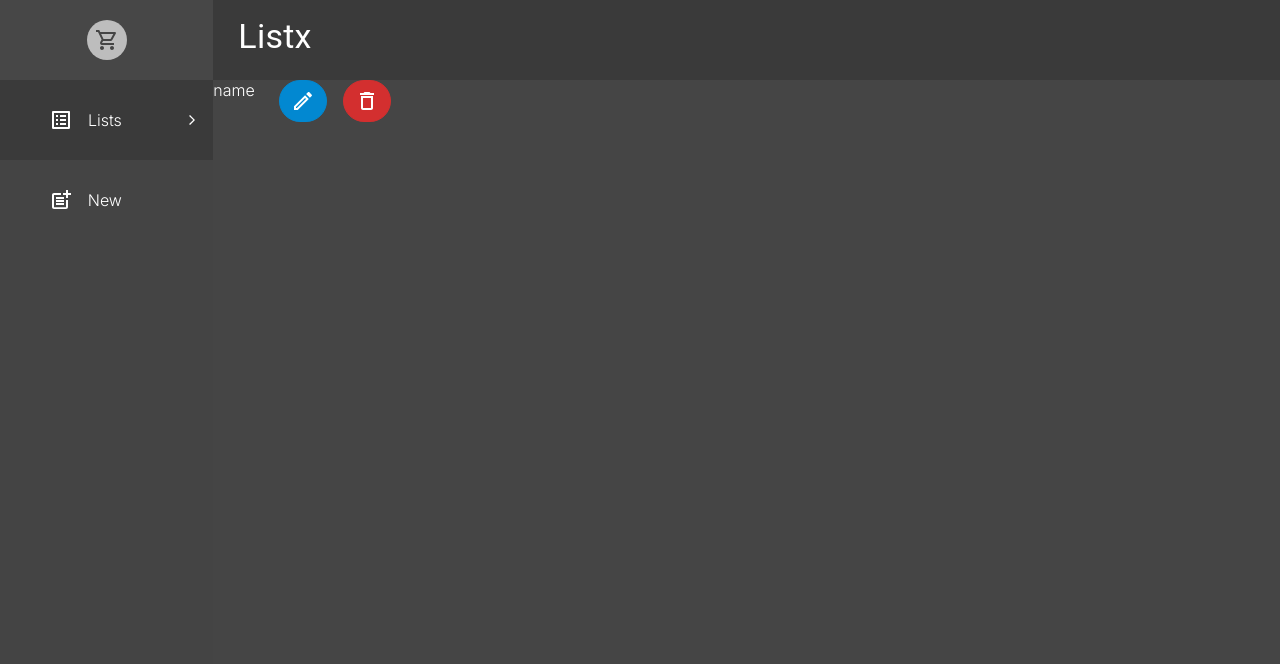
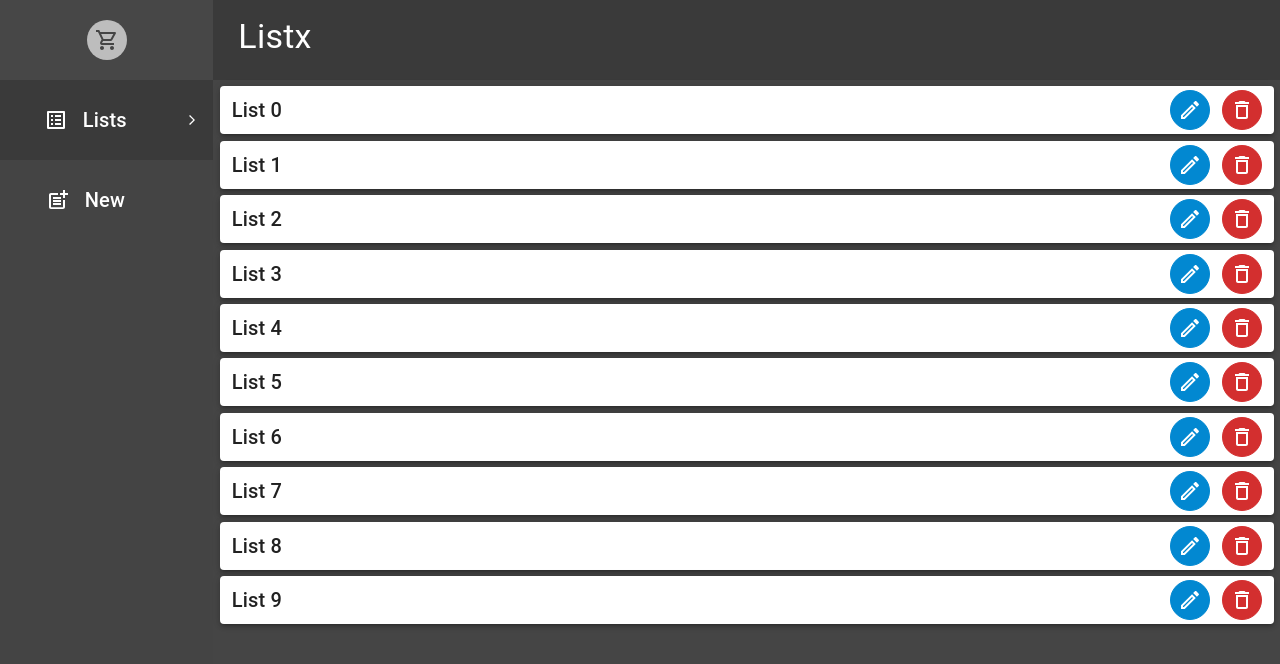
Before and after one commit to higorasilverio/listx_front, a Next.js app: page / in a window 1280 px wide. Shown: the top 664 px of the page. Built offline with nearby package versions, Linux system fonts and the light colour scheme.

Commit message:
🚸 🚧 (ListUnits): working with list units rendering

```diff
--- /dev/null
+++ b/src/components/EmptyList.tsx
@@ -0,0 +1,35 @@
+import PostAddOutlinedIcon from '@mui/icons-material/PostAddOutlined'
+import { Box, Button, styled, Typography } from '@mui/material'
+import Link from 'next/link'
+
+const Wrapper = styled(Box)({
+  width: '100%',
+  height: '90vh',
+  display: 'flex',
+  flexDirection: 'column',
+  justifyContent: 'center',
+  alignItems: 'center',
+  padding: '10px',
+})
+
+const EmptyList = () => {
+  return (
+    <Wrapper>
+      <Typography variant="h6" gutterBottom component="div">
+        No lists found...
+      </Typography>
+      <Link href="/new" passHref>
+        <Button
+          size="large"
+          variant="contained"
+          endIcon={<PostAddOutlinedIcon />}
+          sx={{ minWidth: '10rem' }}
+        >
+          New
+        </Button>
+      </Link>
+    </Wrapper>
+  )
+}
+
+export default EmptyList
--- /dev/null
+++ b/src/components/IconButton.tsx
@@ -0,0 +1,35 @@
+import { IconButton as MUIconButton, styled } from '@mui/material'
+import { ReactNode } from 'react'
+
+type IconButtonProps = {
+  color:
+    | 'inherit'
+    | 'default'
+    | 'error'
+    | 'primary'
+    | 'secondary'
+    | 'info'
+    | 'success'
+    | 'warning'
+    | undefined
+  styleColor: string
+  children: ReactNode
+}
+
+const IconButton = ({ color, styleColor, children }: IconButtonProps) => {
+  const Wrapper = styled(MUIconButton)({
+    border: `1px solid ${styleColor}`,
+    backgroundColor: styleColor,
+    width: '2.5rem',
+    height: '2.5rem',
+    borderRadius: '50%',
+    marginLeft: '0.75rem',
+    '&:hover': {
+      svg: { fill: styleColor },
+    },
+  })
+
+  return <Wrapper color={color}>{children}</Wrapper>
+}
+
+export default IconButton
--- /dev/null
+++ b/src/components/ListUnit.tsx
@@ -0,0 +1,32 @@
+import DeleteOutlinedIcon from '@mui/icons-material/DeleteOutlined'
+import EditOutlinedIcon from '@mui/icons-material/EditOutlined'
+import { Grid, Paper, styled, Typography } from '@mui/material'
+import IconButton from '../components/IconButton'
+
+const Wrapper = styled(Paper)({
+  margin: '0.4rem 0.4rem 0.2rem',
+  padding: '0.25rem 0.75rem',
+  display: 'flex',
+  justifyContent: 'space-between',
+  alignItems: 'center',
+})
+
+const ListUnit = ({ listName }: { listName: string }) => {
+  return (
+    <Wrapper elevation={3}>
+      <Typography variant="h6" component="div">
+        {listName}
+      </Typography>
+      <Grid>
+        <IconButton color="info" styleColor="#0288d1">
+          <EditOutlinedIcon sx={{ color: '#fff' }} />
+        </IconButton>
+        <IconButton color="error" styleColor="#d32f2f">
+          <DeleteOutlinedIcon sx={{ color: '#fff' }} />
+        </IconButton>
+      </Grid>
+    </Wrapper>
+  )
+}
+
+export default ListUnit
--- a/src/components/MenuItem.tsx
+++ b/src/components/MenuItem.tsx
@@ -1,4 +1,5 @@
 import ArrowForwardIosOutlinedIcon from '@mui/icons-material/ArrowForwardIosOutlined'
+import { Typography } from '@mui/material'
 import { styled } from '@mui/system'
 import Link from 'next/link'
 import { NextRouter, useRouter } from 'next/router'
@@ -26,7 +27,7 @@ const Wrapper = styled('div')({
   display: 'flex',
   alignItems: 'center',
   justifyContent: 'center',
-  '& > span': {
+  '& > div': {
     marginLeft: '15px',
   },
 })
@@ -41,7 +42,9 @@ const MenuItem = memo(({ text, icon, href }: MenuItemProps) => {
       <Item sx={{ bgcolor: active ? '#3a3a3a' : '#444' }}>
         <Wrapper style={{ width: '80%' }}>
           {icon}
-          <span>{text}</span>
+          <Typography variant="h6" component="div">
+            {text}
+          </Typography>
         </Wrapper>
         <Wrapper style={{ width: '20%' }}>
           {active && (
--- a/src/pages/index.tsx
+++ b/src/pages/index.tsx
@@ -1,77 +1,25 @@
-import DeleteOutlinedIcon from '@mui/icons-material/DeleteOutlined'
-import EditOutlinedIcon from '@mui/icons-material/EditOutlined'
-import PostAddOutlinedIcon from '@mui/icons-material/PostAddOutlined'
-import { Button, IconButton, Stack, Typography } from '@mui/material'
 import type { NextPage } from 'next'
-import Link from 'next/link'
-import { useState } from 'react'
+import { useEffect, useState } from 'react'
+import EmptyList from '../components/EmptyList'
+import ListUnit from '../components/ListUnit'
 
 const Home: NextPage = () => {
   const [render] = useState<boolean>(true)
+  const [lists, setLists] = useState<any>(null)
 
-  const NoListComponent = (
-    <div
-      style={{
-        width: '100%',
-        height: '90vh',
-        display: 'flex',
-        flexDirection: 'column',
-        justifyContent: 'center',
-        alignItems: 'center',
-        padding: '10px',
-      }}
-    >
-      <Typography variant="h5" gutterBottom component="div">
-        No lists found...
-      </Typography>
-      <div>
-        <Link href="/new" passHref>
-          <Button
-            size="large"
-            variant="contained"
-            endIcon={<PostAddOutlinedIcon />}
-            sx={{ minWidth: '10rem' }}
-          >
-            New
-          </Button>
-        </Link>
-      </div>
-    </div>
-  )
+  useEffect(() => {
+    if (render) {
+      const array = new Array(10)
+      array.fill('')
+      setLists(() =>
+        array.map((item, index) => (
+          <ListUnit listName={`List ${index}`} key={`item-${index}`} />
+        ))
+      )
+    }
+  }, [render])
 
-  const ListUnit = (
-    <Stack direction="row" spacing={2}>
-      <span>name</span>
-      <div>
-        <IconButton
-          color="info"
-          sx={{
-            border: '1px solid #0288d1',
-            backgroundColor: '#0288d1',
-            width: '3rem',
-            borderRadius: '1.5rem',
-            marginX: '0.5rem',
-          }}
-        >
-          <EditOutlinedIcon sx={{ color: '#fff' }} />
-        </IconButton>
-        <IconButton
-          color="error"
-          sx={{
-            border: '1px solid #d32f2f',
-            backgroundColor: '#d32f2f',
-            width: '3rem',
-            borderRadius: '1.5rem',
-            marginX: '0.5rem',
-          }}
-        >
-          <DeleteOutlinedIcon sx={{ color: '#fff' }} />
-        </IconButton>
-      </div>
-    </Stack>
-  )
-
-  return render ? ListUnit : NoListComponent
+  return render ? lists : <EmptyList />
 }
 
 export default Home
```
